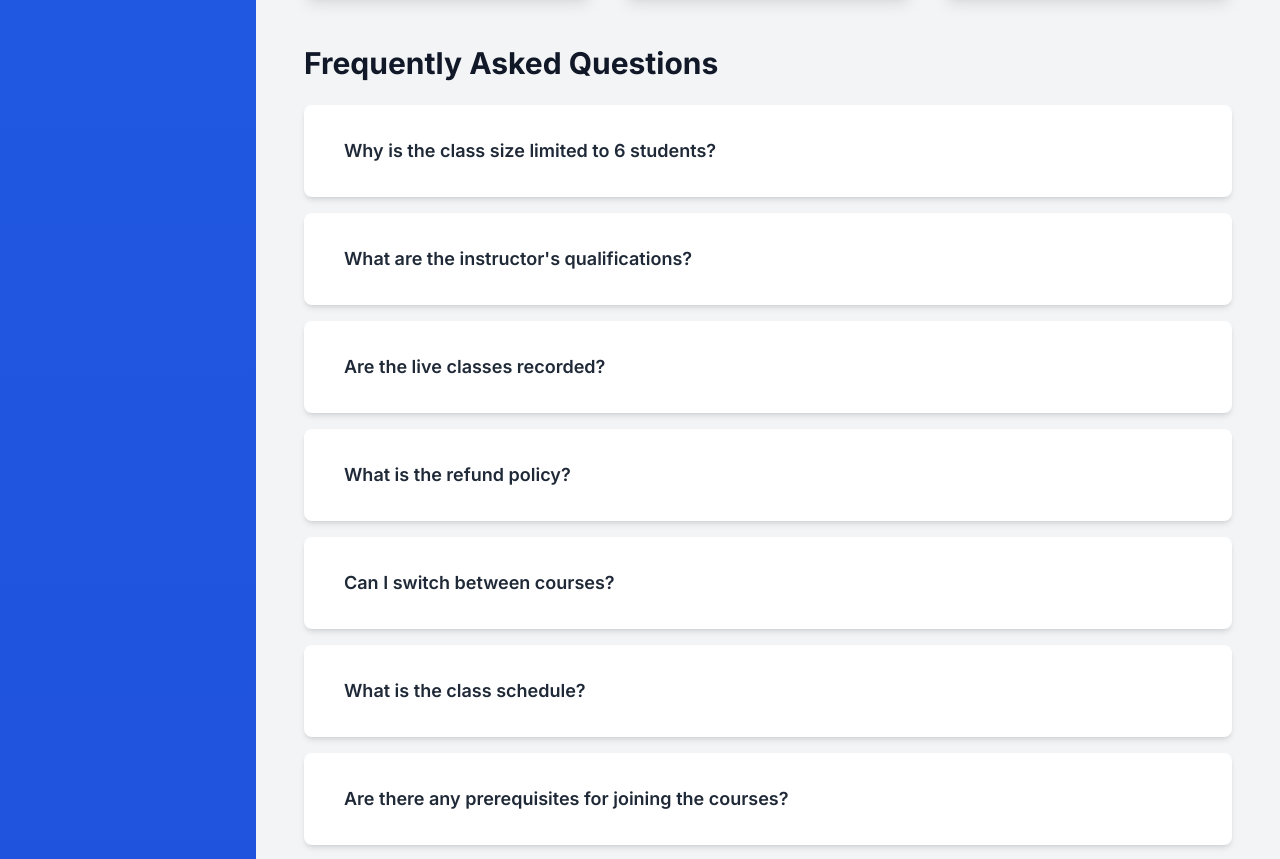
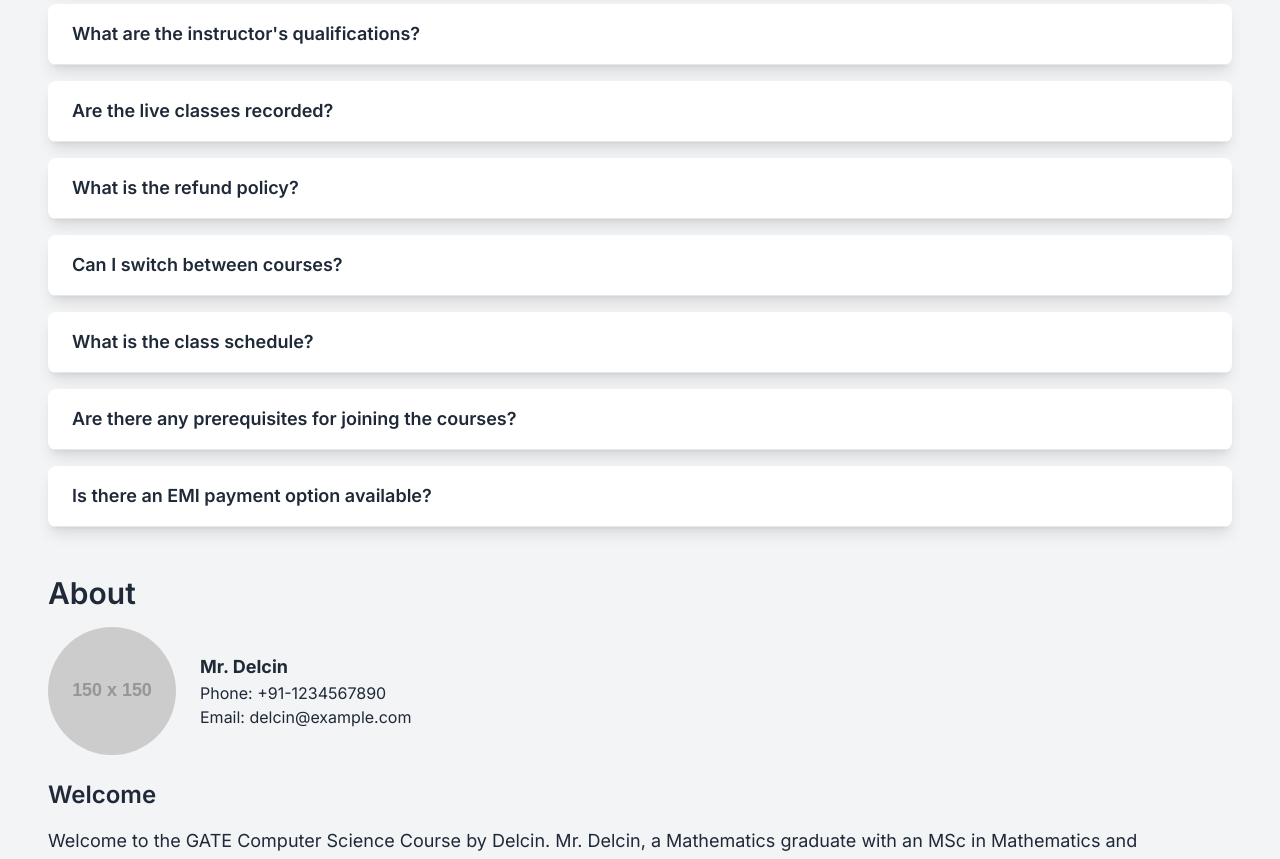
Before and after one commit to delcin-raj/gate, a website: page src/index.html in a window 1280 px wide. Shown: the part 1941-2800 px from the top of the page. Drawn offline with Linux system fonts and the light colour scheme; placeholder pictures from the web are drawn by us.

Commit message:
removed native css
Signed-off-by: neoz666 <neoz.blockchain@gmail.com>

```diff
--- a/src/css/input.css
+++ b/src/css/input.css
@@ -5,22 +5,6 @@
 @layer base {
   html {
     font-family: 'Inter', sans-serif;
-  }
-
-  h1 {
-    @apply text-4xl font-bold text-gray-900;
-  }
-
-  h2 {
-    @apply text-3xl font-semibold text-gray-800;
-  }
-
-  h3 {
-    @apply text-2xl font-medium text-gray-800;
-  }
-
-  p {
-    @apply text-base text-gray-600 leading-relaxed;
   }
 }
 
@@ -48,50 +32,15 @@
   .btn-primary {
     @apply bg-blue-600 text-white hover:bg-blue-700;
   }
-}
 
-/* Custom styles */
   .course-card {
     @apply card border-t-4 border-blue-600;
   }
 
-.faq-item {
-  @apply bg-white rounded-lg shadow-md overflow-hidden;
-}
-
-.faq-item summary {
-  @apply px-6 py-4 cursor-pointer hover:bg-gray-50 flex items-center justify-between;
-}
-
-.faq-item summary::-webkit-details-marker {
-  @apply hidden;
-}
-
-.faq-item[open] summary {
-  @apply border-b border-gray-200;
-}
-
-.faq-item p {
-  @apply px-6 py-4 bg-gray-50;
-}
-
-/* Sidebar improvements */
-.sidebar {
-  @apply bg-gradient-to-b from-blue-600 to-blue-700 text-white;
-}
-
-/* Header improvements */
-.main-header {
-  @apply bg-gradient-to-r from-blue-600 to-blue-700;
-}
-
-/* Card grid improvements */
   .card-grid {
     @apply grid gap-8 md:grid-cols-3;
   }
 
-/* Animation utilities */
-@layer utilities {
   .section-fade {
     @apply opacity-0 translate-y-4 transition-all duration-500;
   }
--- a/src/index.html
+++ b/src/index.html
@@ -12,7 +12,7 @@
 <body class="bg-gray-100 text-gray-800">
 
     <!-- Sidebar -->
-    <div class="flex min-h-screen">
+    <!-- <div class="flex min-h-screen">
         <nav class="sidebar w-64 p-6">
             <h1 class="text-2xl font-bold mb-6">Hi there, Sidebar</h1>
             <ul>
@@ -20,12 +20,12 @@
                 <li class="mb-4"><a href="#pricing" class="nav-link">Pricing & FAQs</a></li>
                 <li class="mb-4"><a href="#about" class="nav-link">About</a></li>
             </ul>
-        </nav>
+        </nav> -->
 
         <!-- Main Content -->
         <div class="flex-1 p-6">
             <header class="main-header text-white shadow-lg mb-6">
-                <div class="container mx-auto px-6 py-4 flex justify-between items-center">
+                <div class="bg-blue-600 container mx-auto px-6 py-4 flex justify-between items-center">
                     <h1 class="section-title text-white">GATE Computer Science</h1>
                 </div>
             </header>
@@ -182,10 +182,11 @@
                     <h2 class="section-title">Frequently Asked Questions</h2>
                     <div class="space-y-4">
                         <!-- Class Size & Format -->
-                        <details class="faq-item bg-white shadow-lg rounded-lg p-4">
-                            <summary class="text-lg font-semibold cursor-pointer">Why is the class size limited to 6
-                                students?</summary>
-                            <p class="mt-2 pl-4">
+                        <details class="faq-item bg-white shadow-lg rounded-lg overflow-hidden">
+                            <summary class="text-lg font-semibold cursor-pointer px-6 py-4 hover:bg-gray-50 flex items-center justify-between border-b border-gray-200">
+                                Why is the class size limited to 6 students?
+                            </summary>
+                            <p class="px-6 py-4 bg-gray-50 mt-0">
                                 Every individual has a distinct way of understanding concepts. With 6 students, you can
                                 ask questions without hesitation,
                                 interact with fellow students, and get individual attention. The instructor can evaluate
@@ -195,10 +196,11 @@
                             </p>
                         </details>
 
-                        <details class="faq-item bg-white shadow-lg rounded-lg p-4">
-                            <summary class="text-lg font-semibold cursor-pointer">What are the instructor's
-                                qualifications?</summary>
-                            <p class="mt-2 pl-4">
+                        <details class="faq-item bg-white shadow-lg rounded-lg overflow-hidden">
+                            <summary class="text-lg font-semibold cursor-pointer px-6 py-4 hover:bg-gray-50 flex items-center justify-between border-b border-gray-200">
+                                What are the instructor's qualifications?
+                            </summary>
+                            <p class="px-6 py-4 bg-gray-50 mt-0">
                                 Mr. Delcin holds an MSc in Mathematics and Computing from IIT Guwahati, secured AIR 360
                                 in GATE with a score of 758,
                                 and worked as a Software Engineer at Microsoft. He has experience mentoring students for
@@ -206,41 +208,49 @@
                             </p>
                         </details>
 
-                        <details class="faq-item bg-white shadow-lg rounded-lg p-4">
-                            <summary class="text-lg font-semibold cursor-pointer">Are the live classes recorded?
+                        <details class="faq-item bg-white shadow-lg rounded-lg overflow-hidden">
+                            <summary class="text-lg font-semibold cursor-pointer px-6 py-4 hover:bg-gray-50 flex items-center justify-between border-b border-gray-200">
+                                Are the live classes recorded?
                             </summary>
-                            <p class="mt-2 pl-4">
+                            <p class="px-6 py-4 bg-gray-50 mt-0">
                                 For GATE 2025 crash course: Yes, recordings are available.
                                 For GATE 2026 courses: No, recordings are not provided to encourage live participation.
                             </p>
                         </details>
 
-                        <details class="faq-item bg-white shadow-lg rounded-lg p-4">
-                            <summary class="text-lg font-semibold cursor-pointer">What is the refund policy?</summary>
-                            <p class="mt-2 pl-4">TO BE ANSWERED</p>
+                        <details class="faq-item bg-white shadow-lg rounded-lg overflow-hidden">
+                            <summary class="text-lg font-semibold cursor-pointer px-6 py-4 hover:bg-gray-50 flex items-center justify-between border-b border-gray-200">
+                                What is the refund policy?
+                            </summary>
+                            <p class="px-6 py-4 bg-gray-50 mt-0">TO BE ANSWERED</p>
                         </details>
 
-                        <details class="faq-item bg-white shadow-lg rounded-lg p-4">
-                            <summary class="text-lg font-semibold cursor-pointer">Can I switch between courses?
+                        <details class="faq-item bg-white shadow-lg rounded-lg overflow-hidden">
+                            <summary class="text-lg font-semibold cursor-pointer px-6 py-4 hover:bg-gray-50 flex items-center justify-between border-b border-gray-200">
+                                Can I switch between courses?
                             </summary>
-                            <p class="mt-2 pl-4">TO BE ANSWERED</p>
+                            <p class="px-6 py-4 bg-gray-50 mt-0">TO BE ANSWERED</p>
                         </details>
 
-                        <details class="faq-item bg-white shadow-lg rounded-lg p-4">
-                            <summary class="text-lg font-semibold cursor-pointer">What is the class schedule?</summary>
-                            <p class="mt-2 pl-4">TO BE ANSWERED</p>
+                        <details class="faq-item bg-white shadow-lg rounded-lg overflow-hidden">
+                            <summary class="text-lg font-semibold cursor-pointer px-6 py-4 hover:bg-gray-50 flex items-center justify-between border-b border-gray-200">
+                                What is the class schedule?
+                            </summary>
+                            <p class="px-6 py-4 bg-gray-50 mt-0">TO BE ANSWERED</p>
                         </details>
 
-                        <details class="faq-item bg-white shadow-lg rounded-lg p-4">
-                            <summary class="text-lg font-semibold cursor-pointer">Are there any prerequisites for
-                                joining the courses?</summary>
-                            <p class="mt-2 pl-4">TO BE ANSWERED</p>
+                        <details class="faq-item bg-white shadow-lg rounded-lg overflow-hidden">
+                            <summary class="text-lg font-semibold cursor-pointer px-6 py-4 hover:bg-gray-50 flex items-center justify-between border-b border-gray-200">
+                                Are there any prerequisites for joining the courses?
+                            </summary>
+                            <p class="px-6 py-4 bg-gray-50 mt-0">TO BE ANSWERED</p>
                         </details>
 
-                        <details class="faq-item bg-white shadow-lg rounded-lg p-4">
-                            <summary class="text-lg font-semibold cursor-pointer">Is there an EMI payment option
-                                available?</summary>
-                            <p class="mt-2 pl-4">TO BE ANSWERED</p>
+                        <details class="faq-item bg-white shadow-lg rounded-lg overflow-hidden">
+                            <summary class="text-lg font-semibold cursor-pointer px-6 py-4 hover:bg-gray-50 flex items-center justify-between border-b border-gray-200">
+                                Is there an EMI payment option available?
+                            </summary>
+                            <p class="px-6 py-4 bg-gray-50 mt-0">TO BE ANSWERED</p>
                         </details>
                     </div>
                 </section>
```
Also changed, not shown: dist/output.css. Lines whose indentation alone changed are shown as unchanged.
